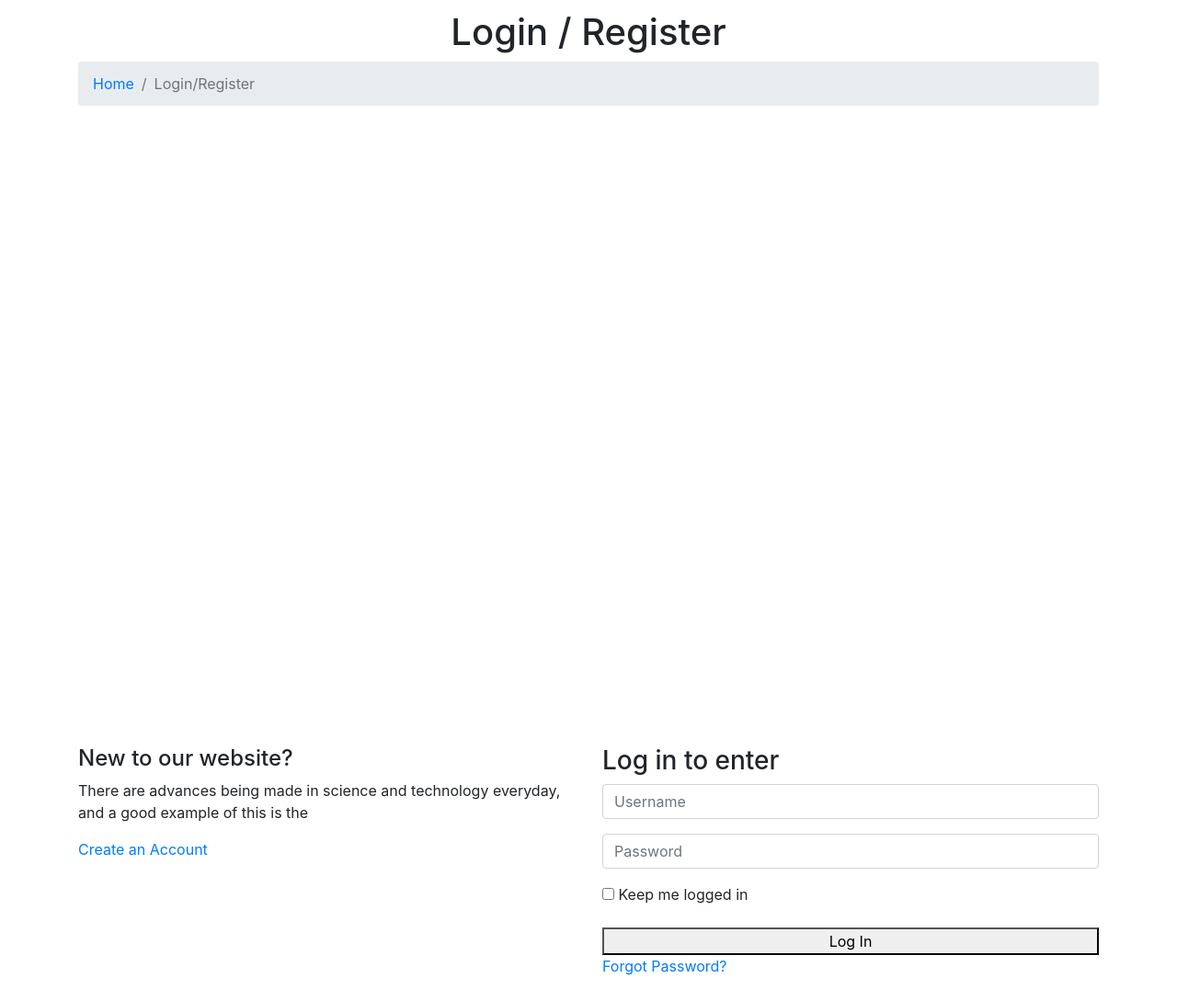
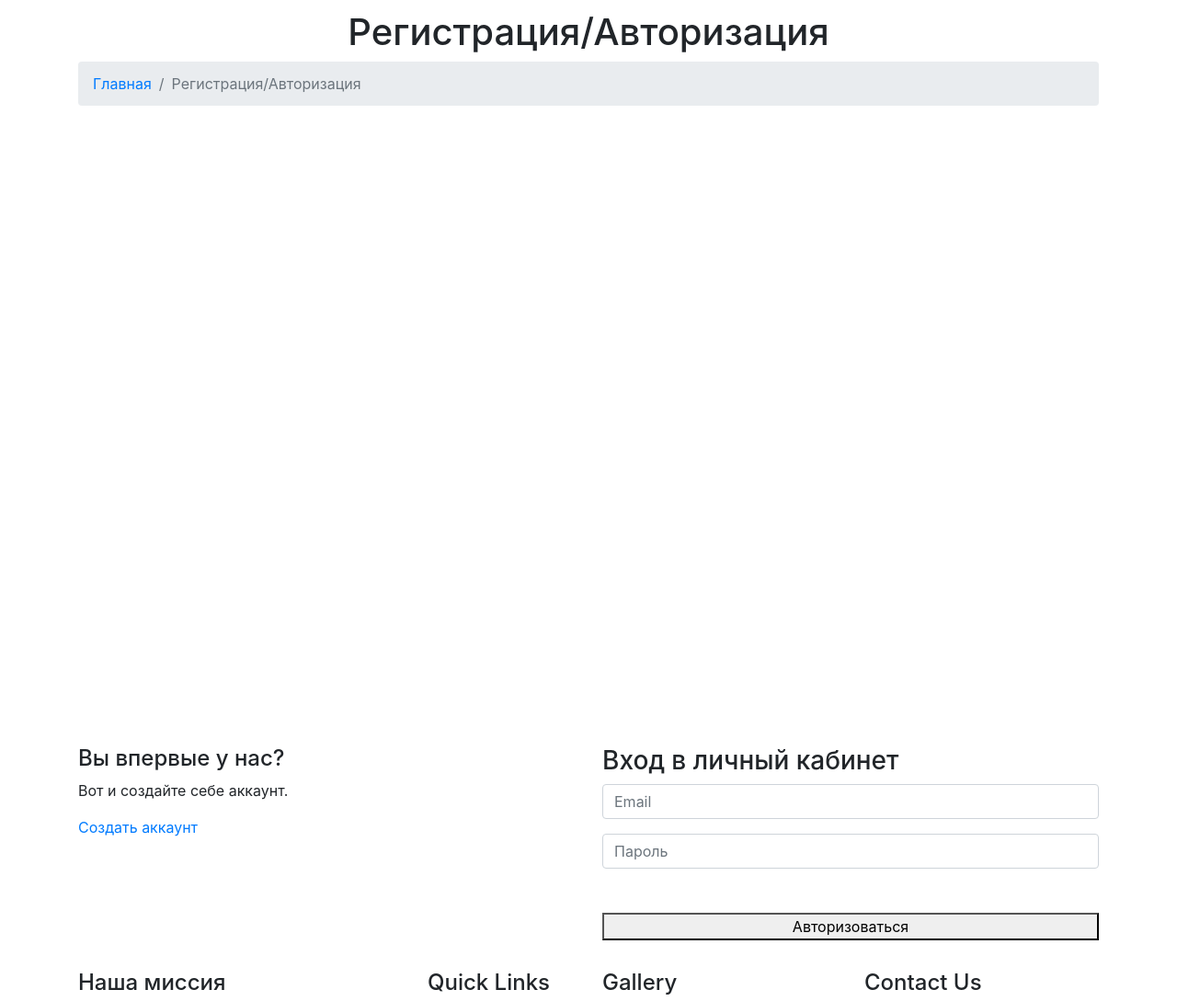
Before and after one commit to VladykaTMY/0407, a PHP site: page /auth in a window 1280 px wide. Shown: the part 339-1428 px from the top of the page at 92% size. Run offline with PHP 8.4, Linux system fonts and the light colour scheme; some libraries are stand-ins or nearby versions.

Commit message:
На 21.05 13.00

```diff
--- a/Aroma/pages/login.php
+++ b/Aroma/pages/login.php
@@ -1,14 +1,13 @@
-
 <!-- ================ start banner area ================= -->
 <section class="blog-banner-area" id="category">
 	<div class="container h-100">
 		<div class="blog-banner">
 			<div class="text-center">
-				<h1>Login / Register</h1>
+				<h1>Регистрация/Авторизация</h1>
 				<nav aria-label="breadcrumb" class="banner-breadcrumb">
 					<ol class="breadcrumb">
-						<li class="breadcrumb-item"><a href="#">Home</a></li>
-						<li class="breadcrumb-item active" aria-current="page">Login/Register</li>
+						<li class="breadcrumb-item"><a href="/">Главная</a></li>
+						<li class="breadcrumb-item active" aria-current="page">Регистрация/Авторизация</li>
 					</ol>
 				</nav>
 			</div>
@@ -24,31 +23,28 @@
 			<div class="col-lg-6">
 				<div class="login_box_img">
 					<div class="hover">
-						<h4>New to our website?</h4>
-						<p>There are advances being made in science and technology everyday, and a good example of this is the</p>
-						<a class="button button-account" href="register.html">Create an Account</a>
+						<h4>Вы впервые у нас?</h4>
+						<p>Вот и создайте себе аккаунт.</p>
+						<a class="button button-account" href="register.html">Создать аккаунт</a>
 					</div>
 				</div>
 			</div>
 			<div class="col-lg-6">
 				<div class="login_form_inner">
-					<h3>Log in to enter</h3>
-					<form class="row login_form" action="#/" id="contactForm">
+					<h3>Вход в личный кабинет</h3>
+					<form class="row login_form" onsubmit="sendForm(this); return false;">
 						<div class="col-md-12 form-group">
-							<input type="text" class="form-control" id="name" name="name" placeholder="Username" onfocus="this.placeholder = ''" onblur="this.placeholder = 'Username'">
+							<input type="email" class="form-control" name="email" placeholder="Email">
 						</div>
 						<div class="col-md-12 form-group">
-							<input type="text" class="form-control" id="name" name="name" placeholder="Password" onfocus="this.placeholder = ''" onblur="this.placeholder = 'Password'">
+							<input type="password" class="form-control" name="pass" placeholder="Пароль">
 						</div>
 						<div class="col-md-12 form-group">
-							<div class="creat_account">
-								<input type="checkbox" id="f-option2" name="selector">
-								<label for="f-option2">Keep me logged in</label>
-							</div>
+							<p id="info"></p>
 						</div>
 						<div class="col-md-12 form-group">
-							<button type="submit" value="submit" class="button button-login w-100">Log In</button>
-							<a href="#">Forgot Password?</a>
+							<button type="submit" value="submit" class="button button-login w-100">Авторизоваться</button>
+
 						</div>
 					</form>
 				</div>
@@ -57,3 +53,21 @@
 	</div>
 </section>
 <!--================End Login Box Area =================-->
+<script>
+	async function sendForm(form) {
+
+		let formData = new FormData(form);
+		let responce = await fetch("authUser", {
+			method: "POST",
+			body: formData,
+		});
+		let res = await responce.json();
+		if (res.result == "ok") {
+			location.href = "users/profile";
+		} else if (res.result == "reject") {
+			info.innerText = `Неправильный логин или пароль.`;
+		} else {
+			alert = "Неизвестная ошибка ((";
+		}
+	}
+</script>
--- a/Aroma/php/classes/User.php
+++ b/Aroma/php/classes/User.php
@@ -32,12 +32,12 @@ class User
     static function addUser($name, $lastname, $email, $pass)
     {
         global $mysqli;
+
         $email = mb_strtolower(trim($email));
         $pass = trim($pass);
         $pass = password_hash($pass, PASSWORD_DEFAULT);
         $result = $mysqli->query("SELECT * FROM `users` WHERE `email`='$email'");
-        if ($result->num_rows != 0)
-            return json_encode(["result" => "exist"]);
+        if ($result->num_rows != 0) return json_encode(["result" => "exist"]);
         $mysqli->query("INSERT INTO `users`(`name`, `lastname`, `email`, `pass`) VALUES ('$name','$lastname','$email','$pass')");
         return json_encode(["result" => "success"]);
     }
@@ -45,5 +45,32 @@ class User
     static function authUser($email, $pass)
     {
         global $mysqli;
+        $email = mb_strtolower(trim($email));
+        $pass = trim($pass);
+        $result = $mysqli->query("SELECT * FROM `users` WHERE `email`='$email'");
+        $result = $result->fetch_assoc();
+        if (password_verify($pass, $result["pass"])) {
+            $_SESSION["id"] = $result["id"];
+            return json_encode(["result" => "ok"]);
+        } else {
+            return json_encode(["result" => "reject"]);
+        }
+    }
+    static function getUser($userID)
+    {
+        global $mysqli;
+        $result = $mysqli->query("SELECT `name`,`lastname`,`email`,`id` FROM `users` WHERE `id`='$userID'");
+        $result = $result->fetch_assoc();
+        return json_encode($result);
+    }
+    static function getUsers()
+    {
+        global $mysqli;
+        $users = array();
+        $result = $mysqli->query("SELECT `name`,`lastname`,`email`,`id` FROM `users` WHERE 1");
+        while ($row = $result->fetch_assoc()) {
+            $users[] = $row;
+        }
+        return json_encode($users);
     }
 }
--- a/Aroma/router.php
+++ b/Aroma/router.php
@@ -1,8 +1,9 @@
 <?php
 session_start();
 $url = explode("/", $_SERVER['REQUEST_URI']);
+require_once("php/db.php");
 require_once("php/classes/User.php");
-require_once("php/db.php");
+
 
 if ($url[1] == auth) {
     $content = file_get_contents("pages/login.php");
@@ -12,9 +13,13 @@ if ($url[1] == auth) {
     require_once("pages/users/index.html");
 } else if ($url[1] == addUser) {
     echo User::addUser($_POST['name'], $_POST['lastname'], $_POST['email'], $_POST['pass']);
-}else if($url[1] == authUser) {
-echo User::authUser($_POST['email'],$_POST['pass']);
-}else {
+} else if ($url[1] == authUser) {
+    echo User::authUser($_POST['email'], $_POST['pass']);
+} else if ($url[1] == getUser) {
+    echo User::getUser($_SESSION['id']);
+} else if ($url[1] == getUsers) {
+    echo User::getUsers();
+} else {
     $content = file_get_contents("pages/index.php");
 }
 
```
Also changed, not shown: Aroma/pages/register.html (+30 -1 lines), Aroma/pages/users/index.html (+61 -2 lines).
